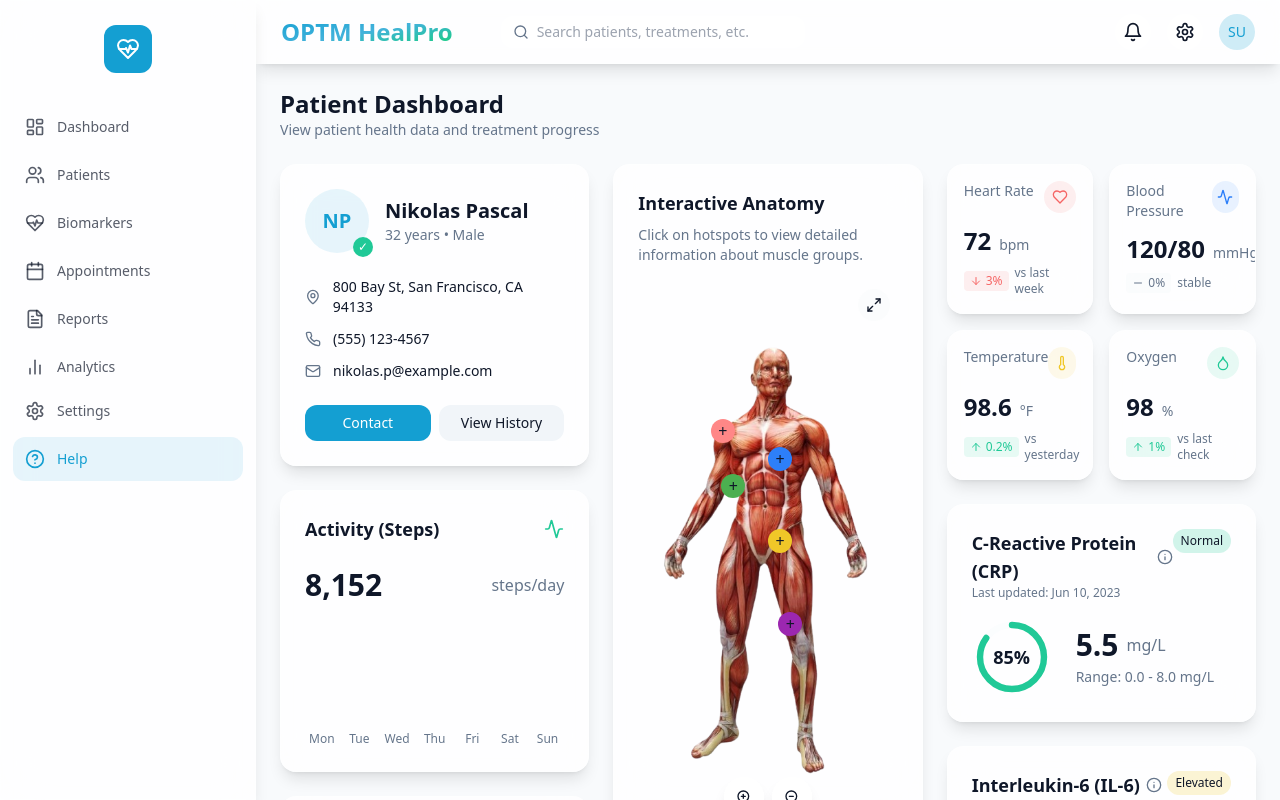
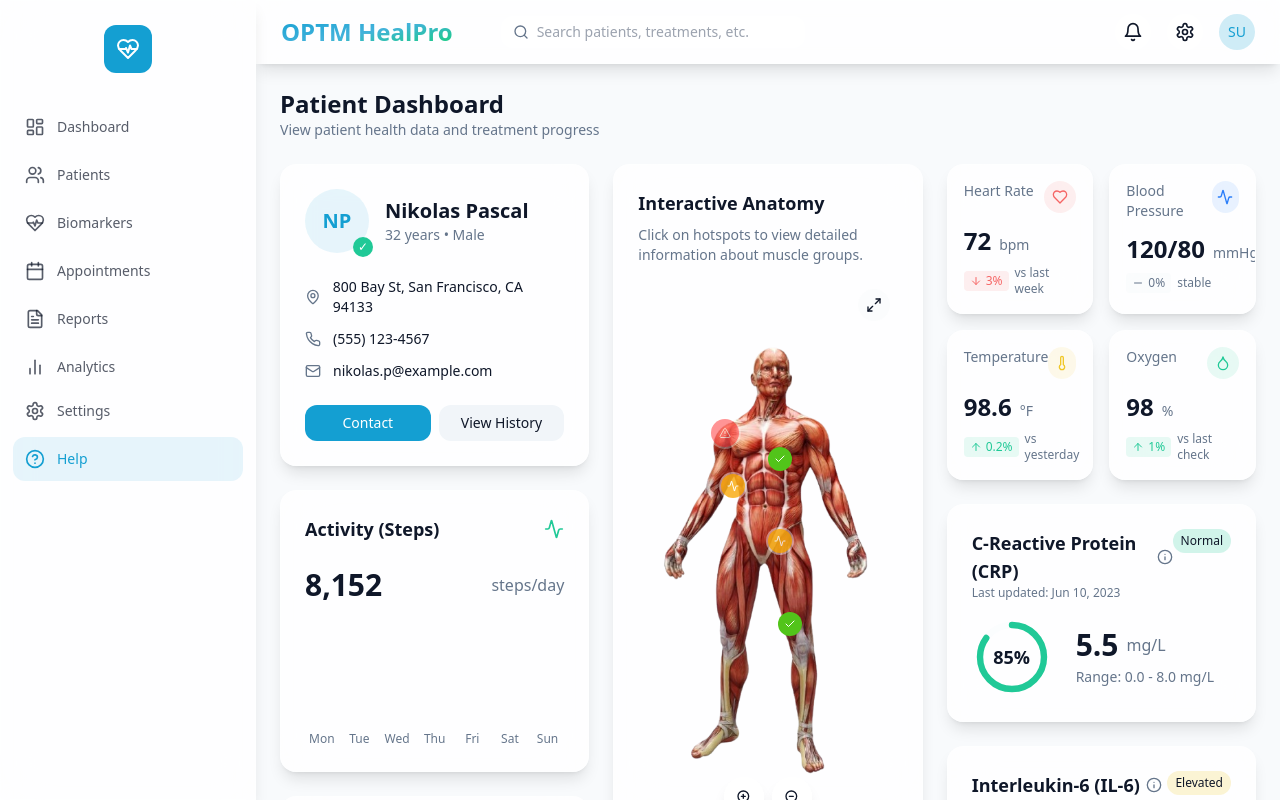
Before and after one commit to trademeindia/optm-healtpro-e3cb7c9b, a React (Vite) app: page /help in a window 1280 px wide. Built offline with nearby package versions, Linux system fonts and the light colour scheme; sample sign-in values are in the browser's storage.

Commit message:
Make hotspots interactive
Make the hotspots interactive to highlight problem areas and display information.

```diff
--- a/src/components/3d/AnatomyModel.tsx
+++ b/src/components/3d/AnatomyModel.tsx
@@ -1,10 +1,11 @@
 
 import React, { useState } from 'react';
-import { motion } from 'framer-motion';
+import { motion, AnimatePresence } from 'framer-motion';
 import { cn } from '@/lib/utils';
 import { Tooltip, TooltipContent, TooltipProvider, TooltipTrigger } from '@/components/ui/tooltip';
-import { ZoomIn, ZoomOut, Maximize2 } from 'lucide-react';
+import { ZoomIn, ZoomOut, Maximize2, Info, AlertTriangle, Check, Activity } from 'lucide-react';
 import { Button } from '../ui/button';
+import { useToast } from '@/hooks/use-toast';
 
 interface Hotspot {
   id: string;
@@ -14,6 +15,7 @@ interface Hotspot {
   color: string;
   label: string;
   description: string;
+  status: 'normal' | 'warning' | 'critical';
   icon?: React.ReactNode;
 }
 
@@ -31,9 +33,21 @@ const AnatomyModel: React.FC<AnatomyModelProps> = ({
   const [activeHotspot, setActiveHotspot] = useState<string | null>(null);
   const [zoom, setZoom] = useState(1);
   const [fullscreen, setFullscreen] = useState(false);
+  const { toast } = useToast();
 
-  const handleHotspotClick = (id: string) => {
+  const handleHotspotClick = (id: string, label: string, status: string) => {
     setActiveHotspot(id === activeHotspot ? null : id);
+
+    // Show toast notification with issue details
+    if (status !== 'normal') {
+      toast({
+        title: `${label} issue detected`,
+        description: status === 'critical' ?
+          'Critical condition requiring immediate attention' :
+          'Minor issue detected, monitoring recommended',
+        variant: status === 'critical' ? 'destructive' : 'default',
+      });
+    }
   };
 
   const handleZoom = (direction: 'in' | 'out') => {
@@ -46,6 +60,25 @@ const AnatomyModel: React.FC<AnatomyModelProps> = ({
 
   const toggleFullscreen = () => {
     setFullscreen(!fullscreen);
+  };
+
+  const getHotspotIcon = (status: string) => {
+    switch(status) {
+      case 'critical':
+        return <AlertTriangle className="h-3 w-3 text-white" />;
+      case 'warning':
+        return <Activity className="h-3 w-3 text-white" />;
+      case 'normal':
+        return <Check className="h-3 w-3 text-white" />;
+      default:
+        return <Info className="h-3 w-3 text-white" />;
+    }
+  };
+
+  const getPulseAnimation = (status: string) => {
+    if (status === 'critical') return 'animate-[pulse_1.5s_cubic-bezier(0.4,0,0.6,1)_infinite]';
+    if (status === 'warning') return 'animate-[pulse_2.5s_cubic-bezier(0.4,0,0.6,1)_infinite]';
+    return '';
   };
 
   return (
@@ -93,29 +126,58 @@ const AnatomyModel: React.FC<AnatomyModelProps> = ({
                   <TooltipTrigger asChild>
                     <motion.div
                       className={cn(
-                        "absolute w-6 h-6 rounded-full flex items-center justify-center cursor-pointer",
+                        "absolute flex items-center justify-center cursor-pointer",
+                        getPulseAnimation(hotspot.status),
+                        hotspot.status === 'critical' ? "w-7 h-7" : "w-6 h-6",
+                        hotspot.status !== 'normal' ? "ring-2 ring-white ring-opacity-50" : "",
                         activeHotspot === hotspot.id ? "z-10" : "z-0"
                       )}
                       style={{
-                        backgroundColor: hotspot.color,
+                        backgroundColor: hotspot.status === 'critical' ? '#FF4D4F' :
+                                        hotspot.status === 'warning' ? '#FAAD14' :
+                                        '#52C41A',
                         left: `${hotspot.x}%`,
                         top: `${hotspot.y}%`,
+                        borderRadius: '50%'
                       }}
-                      whileHover={{ scale: 1.2 }}
+                      whileHover={{ scale: 1.3 }}
                       whileTap={{ scale: 0.9 }}
                       animate={{
-                        scale: activeHotspot === hotspot.id ? 1.2 : 1,
-                        boxShadow: activeHotspot === hotspot.id ? '0 0 8px rgba(255,255,255,0.5)' : 'none'
+                        scale: activeHotspot === hotspot.id ? [1, 1.2, 1] : 1,
+                        transition: {
+                          scale: activeHotspot === hotspot.id ? {
+                            repeat: Infinity,
+                            repeatType: "reverse",
+                            duration: 1
+                          } : {}
+                        }
                       }}
-                      onClick={() => handleHotspotClick(hotspot.id)}
+                      onClick={() => handleHotspotClick(hotspot.id, hotspot.label, hotspot.status)}
                     >
-                      {hotspot.icon || '+'}
+                      {hotspot.icon || getHotspotIcon(hotspot.status)}
                     </motion.div>
                   </TooltipTrigger>
-                  <TooltipContent side="right">
-                    <div className="max-w-[200px]">
-                      <h3 className="font-bold text-sm">{hotspot.label}</h3>
+                  <TooltipContent side="right" className="z-50 max-w-[250px]">
+                    <div className="space-y-1">
+                      <div className="flex items-center gap-2">
+                        <span className={cn(
+                          "inline-block w-2 h-2 rounded-full",
+                          hotspot.status === 'critical' ? "bg-red-500" :
+                          hotspot.status === 'warning' ? "bg-yellow-500" :
+                          "bg-green-500"
+                        )}></span>
+                        <h3 className="font-bold text-sm">{hotspot.label}</h3>
+                      </div>
                       <p className="text-xs">{hotspot.description}</p>
+                      {hotspot.status !== 'normal' && (
+                        <p className={cn(
+                          "text-xs font-medium mt-1 px-2 py-1 rounded",
+                          hotspot.status === 'critical' ? "bg-red-100 text-red-800" :
+                          "bg-yellow-100 text-yellow-800"
+                        )}>
+                          {hotspot.status === 'critical' ? 'Critical issue' : 'Minor issue'}
+                        </p>
+                      )}
                     </div>
                   </TooltipContent>
                 </Tooltip>
--- a/src/pages/Dashboard.tsx
+++ b/src/pages/Dashboard.tsx
@@ -1,4 +1,3 @@
-
 import React from 'react';
 import { motion } from 'framer-motion';
 import { Heart, Activity, Thermometer, Droplet, Brain, Microscope } from 'lucide-react';
@@ -14,7 +13,7 @@ import TreatmentPlan from '@/components/dashboard/TreatmentPlan';
 import { Button } from '@/components/ui/button';
 
 const Dashboard: React.FC = () => {
-  // Updated hotspots to match the anatomy image
+  // Updated hotspots to match the anatomy image and include status
   const hotspots = [
     {
       id: 'shoulder',
@@ -24,7 +23,8 @@ const Dashboard: React.FC = () => {
       color: '#FF8787',
       label: 'Deltoid Muscle',
       description: 'Calcific tendinitis detected. Inflammation of the tendons in the shoulder joint.',
-      icon: '+'
+      status: 'critical',
+      icon: null
     },
     {
       id: 'chest',
@@ -34,7 +34,8 @@ const Dashboard: React.FC = () => {
       color: '#2D7FF9',
       label: 'Pectoralis Major',
       description: 'Normal muscle tone. No significant issues detected.',
-      icon: '+'
+      status: 'normal',
+      icon: null
     },
     {
       id: 'abs',
@@ -44,7 +45,8 @@ const Dashboard: React.FC = () => {
       color: '#F0C728',
       label: 'Abdominal Muscles',
       description: 'Mild inflammation detected in the rectus abdominis. Recommended for further assessment.',
-      icon: '+'
+      status: 'warning',
+      icon: null
     },
     {
       id: 'bicep',
@@ -54,7 +56,8 @@ const Dashboard: React.FC = () => {
       color: '#4CAF50',
       label: 'Biceps Brachii',
       description: 'Minor strain detected. Rest and ice therapy recommended.',
-      icon: '+'
+      status: 'warning',
+      icon: null
     },
     {
       id: 'quadriceps',
@@ -64,7 +67,8 @@ const Dashboard: React.FC = () => {
       color: '#9C27B0',
       label: 'Quadriceps',
       description: 'Normal muscle function. Continue with regular strength training.',
-      icon: '+'
+      status: 'normal',
+      icon: null
     }
   ];
 
```
